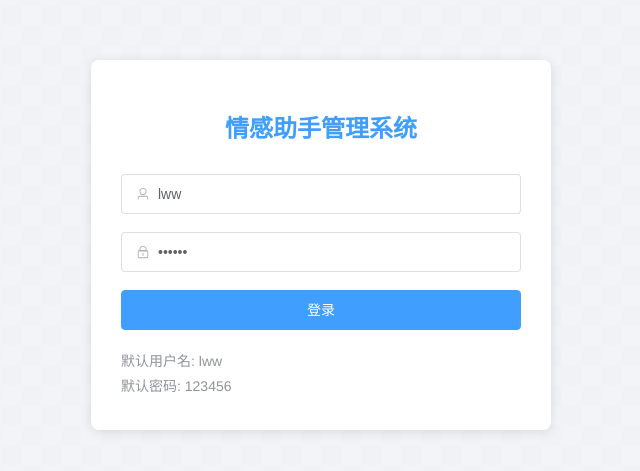
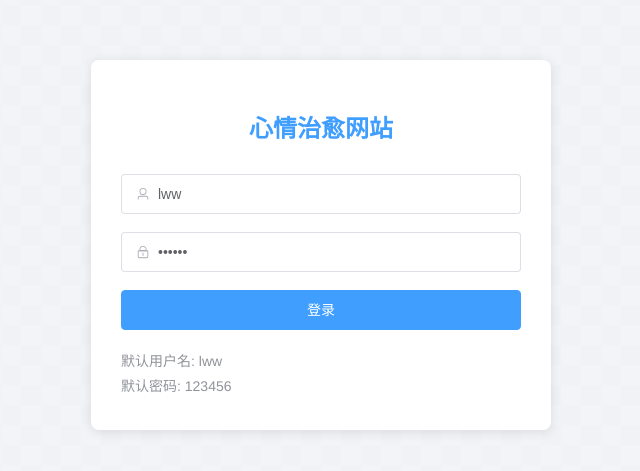
Before and after one commit to liu4509/emotional_assistant_web_admin, a Vue app: page /login in a window 1280 px wide. Shown: the part 155-626 px from the top of the page, without its empty margins (319-959 px from the left). Built offline with nearby package versions, Linux system fonts and the light colour scheme.

Commit message:
标题 完成

```diff
--- a/src/views/login/index.vue
+++ b/src/views/login/index.vue
@@ -68,7 +68,7 @@ const handleLogin = async () => {
   <div class="login-container">
     <div class="login-card">
       <div class="title">
-        <h2>情感助手管理系统</h2>
+        <h2>心情治愈网站</h2>
       </div>
       <el-form ref="loginFormRef" :model="loginForm" :rules="rules" label-width="0" class="login-form">
         <el-form-item prop="username">
```
